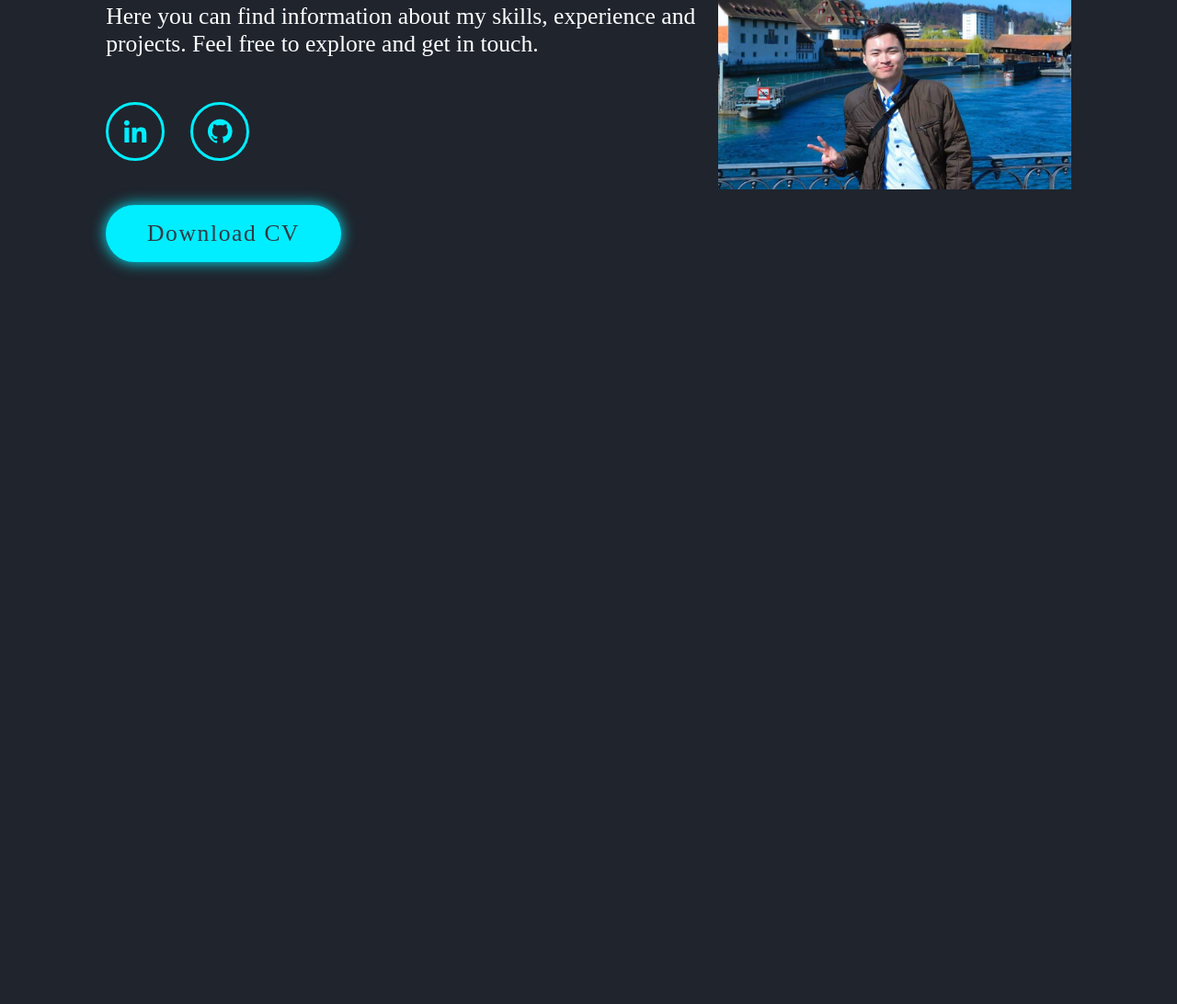
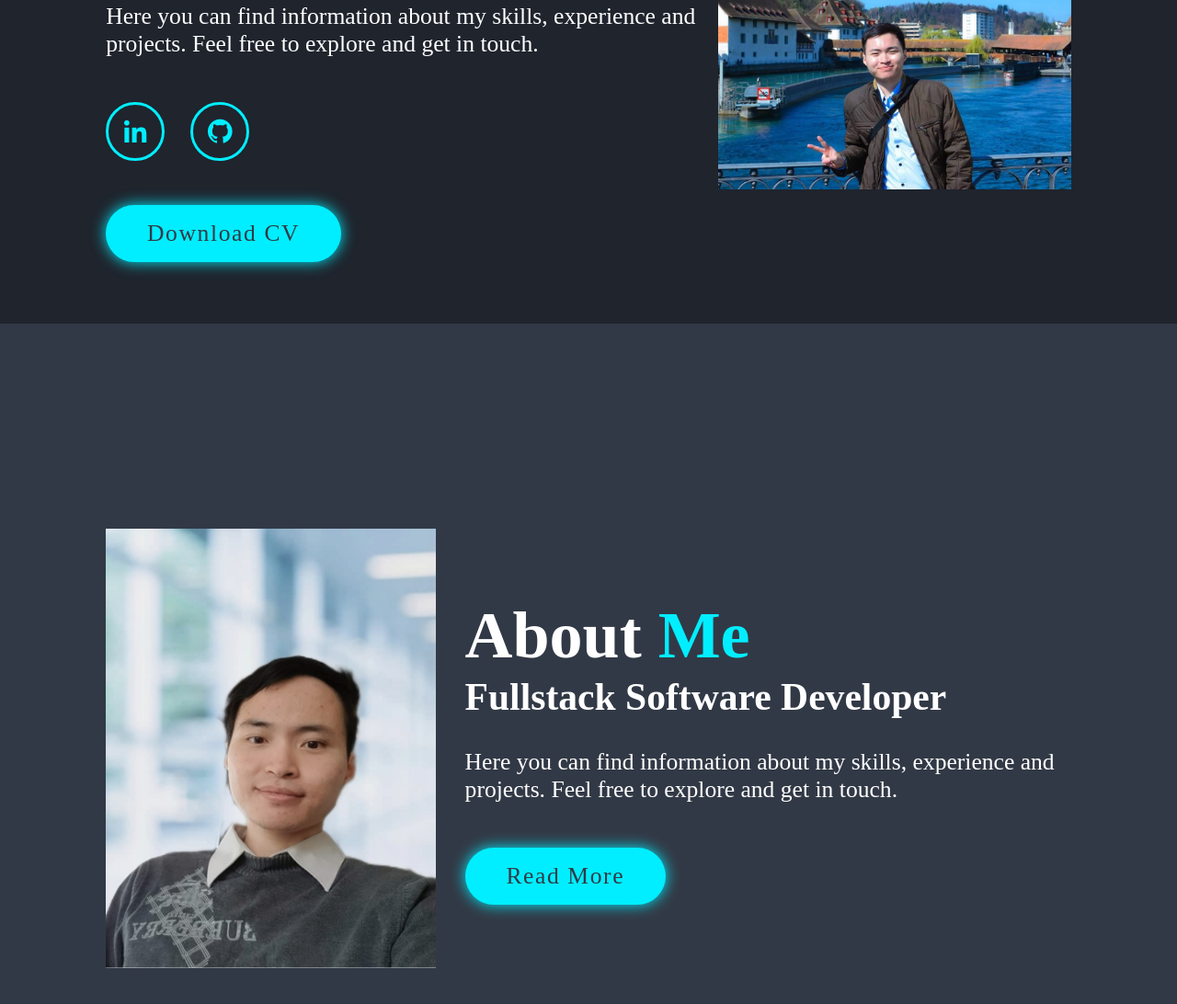
Before and after one commit to quocvietphung/quocvietphung, a plain HTML site: page index.html in a window 1280 px wide. Shown: the part 448-1540 px from the top of the page at 92% size. Before the commit the page ends 800 px from the top, so only its background shows below. Drawn offline with nearby package versions, Linux system fonts and the light colour scheme.

Commit message:
Add section About

```diff
--- a/index.html
+++ b/index.html
@@ -38,7 +38,8 @@
     <h3>Hello, Welcome to my Portfolio</h3>
     <h1>My name is Viet Phung</h1>
     <h3>And I'm a <span>Fullstack Software Developer</span></h3>
-    <p>Here you can find information about my skills, experience and projects. Feel free to explore and get in touch.</p>
+    <p>Here you can find information about my skills, experience and projects.
+       Feel free to explore and get in touch.</p>
     <div class="social-media">
       <a href="#"><i class="bx bxl-linkedin"></i></a>
       <a href="#"><i class="bx bxl-github"></i></a>
@@ -50,5 +51,21 @@
     <img src="images/home.jpg" alt="">
   </div>
 </section>
+
+<!-- about section design -->
+<section class="about" id="about">
+  <div class="about-img">
+    <img src="images/cv-photo.jpg" alt="">
+  </div>
+
+  <div class="about-content">
+    <h2 class="heading">About <span>Me</span></h2>
+    <h3>Fullstack Software Developer</h3>
+    <p>Here you can find information about my skills, experience and projects.
+       Feel free to explore and get in touch.</p>
+    <a href="#" class="btn">Read More</a>
+  </div>
+</section>
+
 </body>
 </html>
--- a/style.css
+++ b/style.css
@@ -103,10 +103,6 @@ section {
     width: 30vw;
 }
 
-.home-content  h3{
-    font-size: 2.8rem;
-    font-weight: 400;
-}
 
 .home-content  h3:nth-of-type(2){
     margin-bottom: 2rem;
@@ -157,6 +153,37 @@ span {
     box-shadow: none;
 }
 
+.about {
+    display: flex;
+    justify-content: center;
+    align-items: center;
+    gap: 2rem;
+    background: var(--secondary-bg-color);
+}
+
+.about-img  img{
+    width: 28vw;
+}
+
+.heading  {
+    text-align: center;
+    font-size: 4.5rem;
+}
+
+.about-content  h2{
+    text-align: left;
+    line-height: 1.2;
+}
+
+.about-content  h3{
+    font-size: 2.6rem;;
+}
+
+.about-content  p{
+    font-size: 1.6rem;
+    margin: 2rem 0 3rem ;
+}
+
 @media screen and (max-width: 992px) {
     .navbar ul {
         display: none;
```
